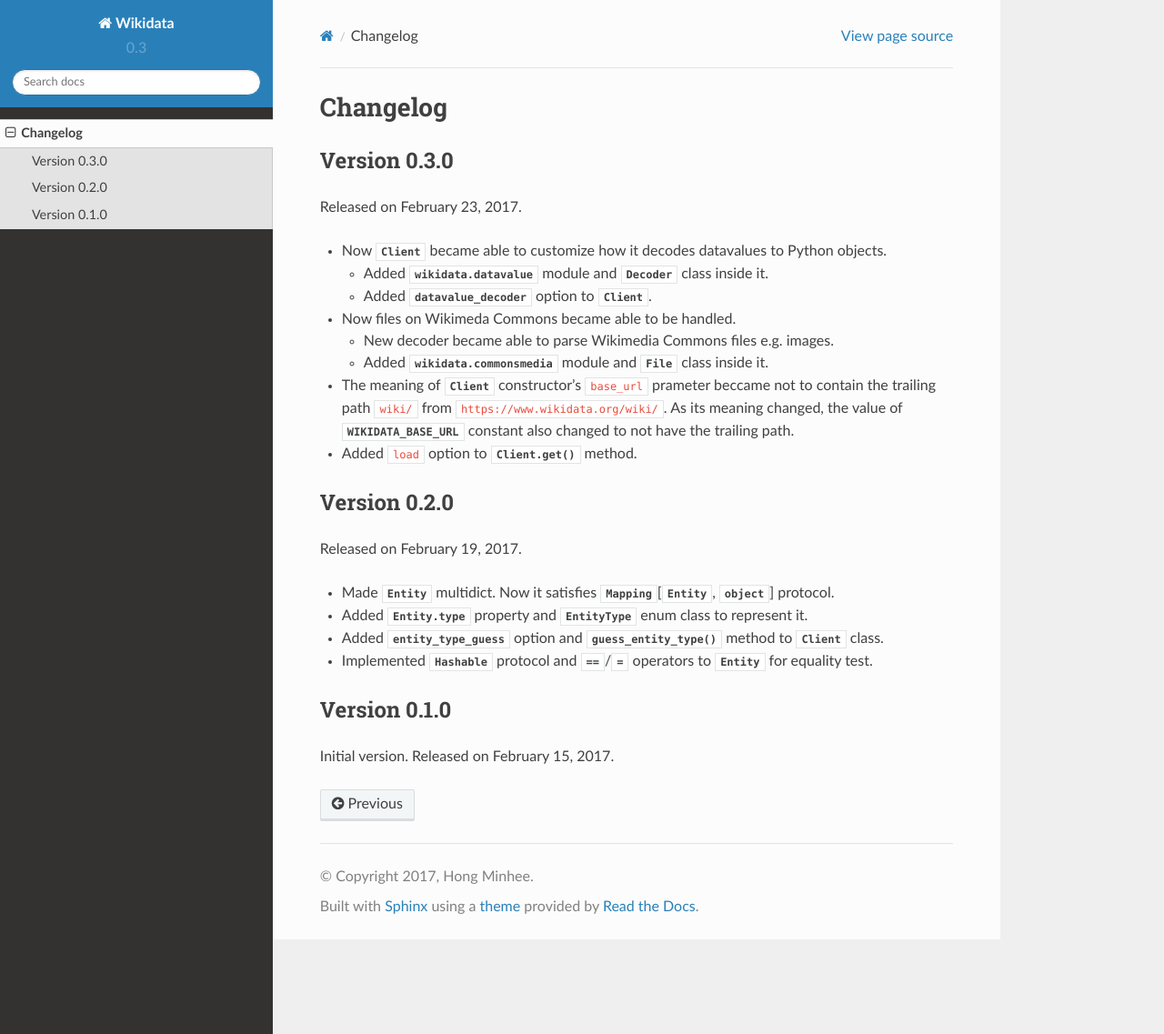
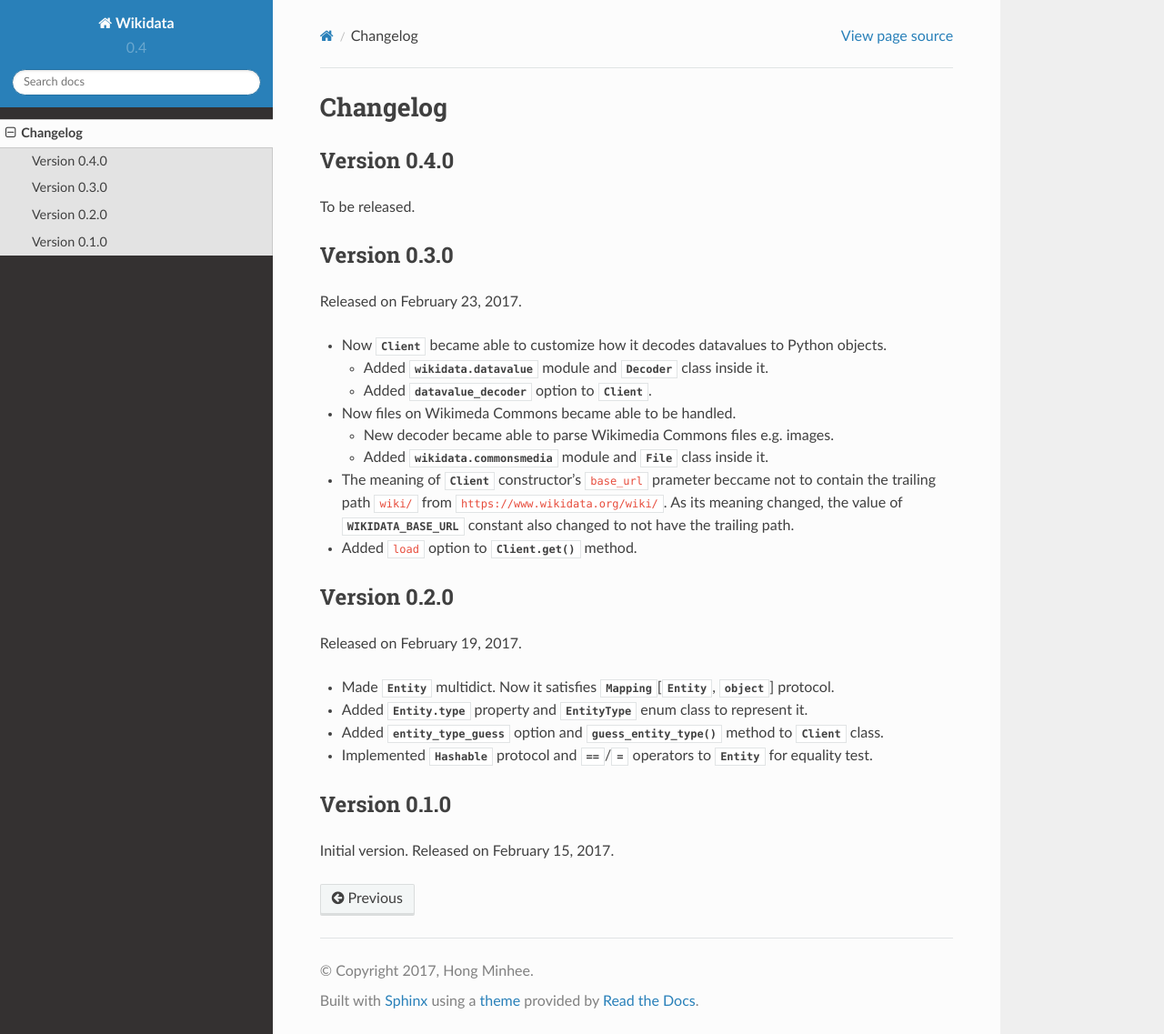
Before and after one commit to dahlia/wikidata, a Sphinx documentation site: the page built from docs/changes.rst, in a window 1280 px wide and 1137 px high. Shown: the whole window at 91% size. Built offline with Sphinx 7.4.7 and the Read the Docs theme 2.0.0, drawn with Linux system fonts in a browser that asks for light colours.

Commit message:
Version bump  [ci skip]

```diff
--- a/docs/changes.rst
+++ b/docs/changes.rst
@@ -1,5 +1,11 @@
 Changelog
 =========
+
+Version 0.4.0
+'''''''''''''
+
+To be released.
+
 
 Version 0.3.0
 '''''''''''''
--- a/wikidata/__init__.py
+++ b/wikidata/__init__.py
@@ -5,4 +5,4 @@
 
 """
 
-__version__ = '0.3.0'
+__version__ = '0.4.0'
```
